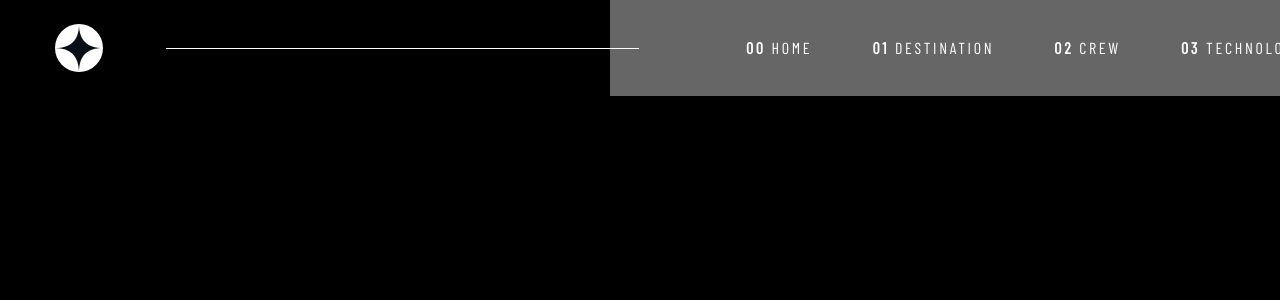
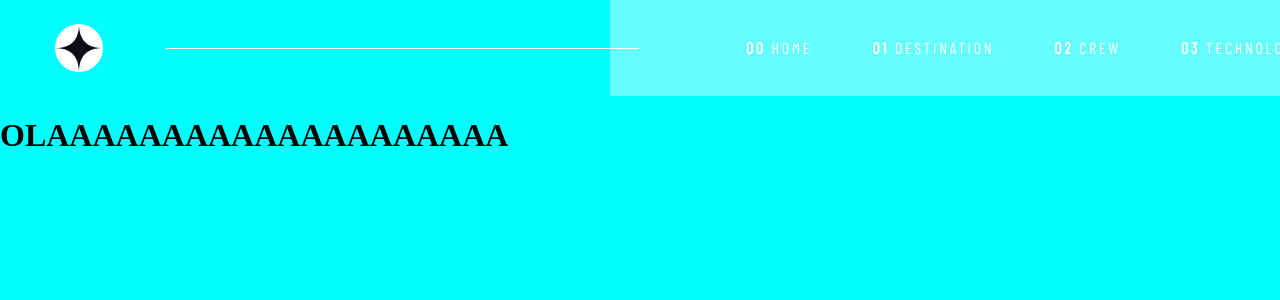
Before and after one commit to iago-guinossi/space-tourism, a React (Vite) app: page / in a window 1280 px wide. Shown: the top 300 px of the page. Built offline with nearby package versions, Linux system fonts and the light colour scheme.

Commit message:
Create home and add React Rout

```diff
--- a/src/App.tsx
+++ b/src/App.tsx
@@ -1,11 +1,12 @@
 import styled from 'styled-components'
 import { NavBar } from './components/NavBar/NavBar'
-
+import {Route, Routes} from 'react-router-dom'
+import { Home } from './components/pages/Home'
 const Container = styled.div`
   width: 1440px;
   height: 900px;
-  background-color:black;
-  display:flex;
+  background-color:cyan;
+  display:block;
 `
 
 function App() {
@@ -13,6 +14,9 @@ function App() {
   return (
     <Container>
       <NavBar/>
+      <Routes>
+        <Route path='/' element={<Home/>} />
+      </Routes>
     </Container>
     )
 }
--- /dev/null
+++ b/src/components/pages/Home/Home.tsx
@@ -0,0 +1,3 @@
+export function Home(){
+    return <h1>OLAAAAAAAAAAAAAAAAAAAA</h1>
+}
--- /dev/null
+++ b/src/components/pages/Home/index.tsx
@@ -0,0 +1 @@
+export * from './Home'
--- a/src/main.tsx
+++ b/src/main.tsx
@@ -1,10 +1,13 @@
 import React from 'react'
 import ReactDOM from 'react-dom/client'
+import { BrowserRouter } from 'react-router-dom'
 import App from './App'
 import './index.css'
 
 ReactDOM.createRoot(document.getElementById('root') as HTMLElement).render(
   <React.StrictMode>
+    <BrowserRouter>
     <App />
+    </BrowserRouter>
   </React.StrictMode>
 )
```
